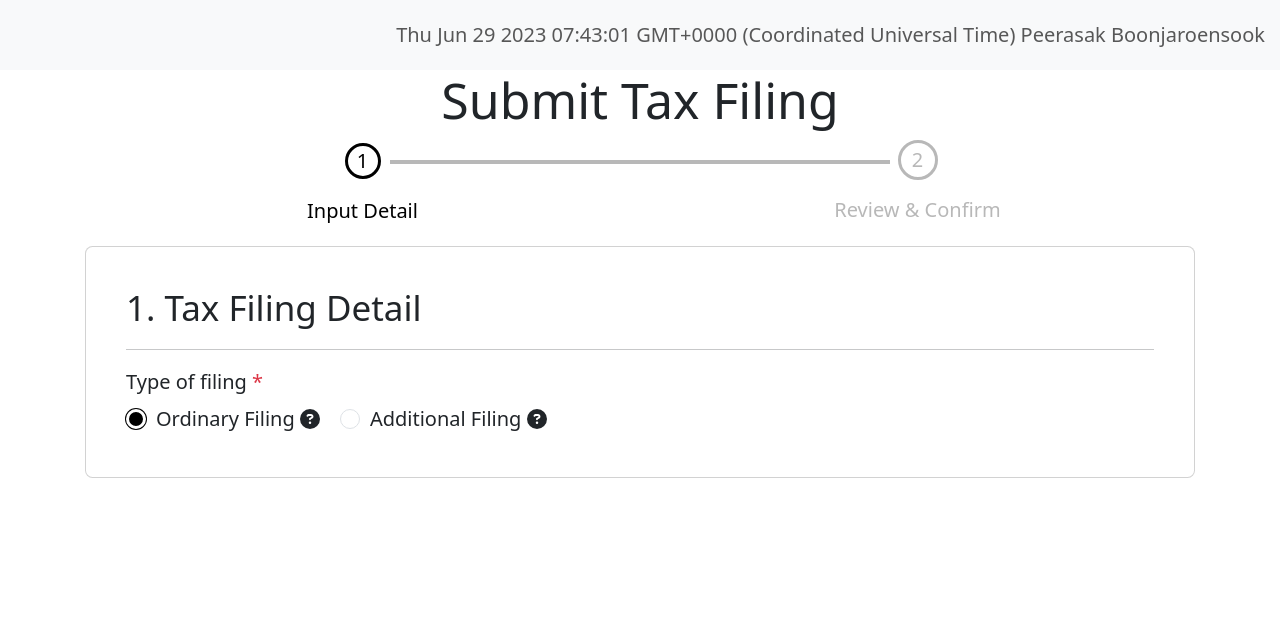
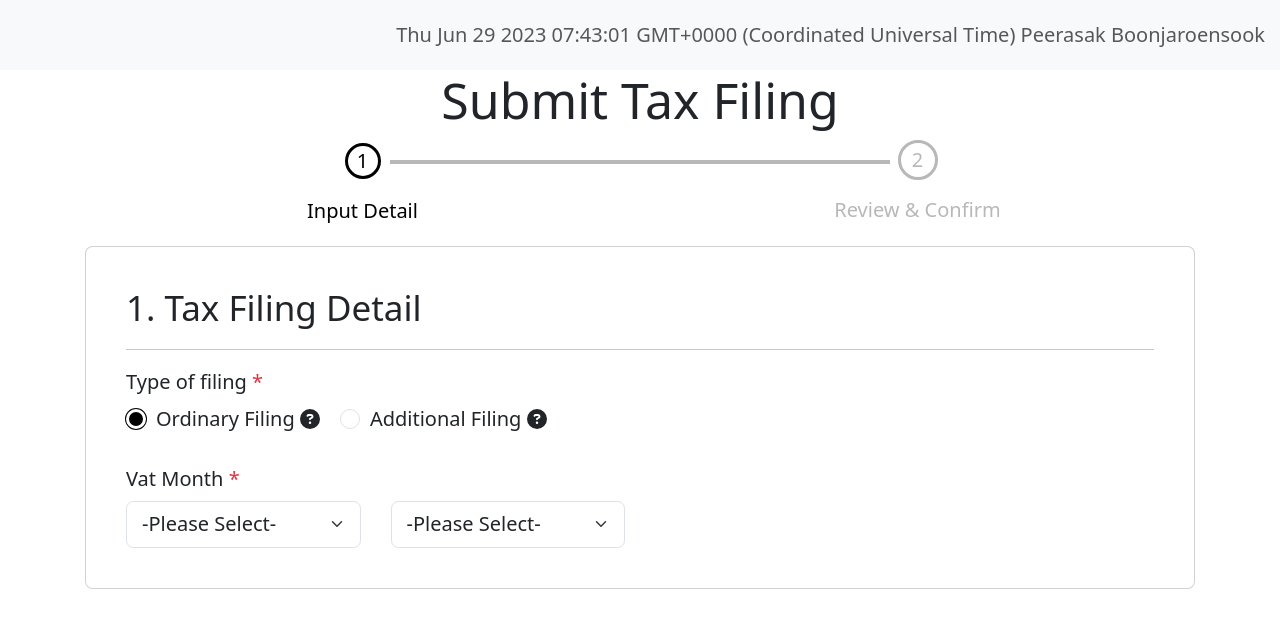
Before and after one commit to peerasak-b/tax-filing, an Angular app in the folder tax-filing/: page /tax-filing in a window 1280 px wide. Shown: the top 628 px of the page. Built offline with nearby package versions, Linux system fonts and the light colour scheme.

Commit message:
feat: ad component filing type

```diff
--- a/tax-filing/src/app/app.component.html
+++ b/tax-filing/src/app/app.component.html
@@ -1,2 +1 @@
-<!-- <router-outlet></router-outlet> -->
-<app-tax-filing></app-tax-filing>
+<router-outlet></router-outlet>
--- a/tax-filing/src/app/module/tax-filing/components/filing-type/filing-type.component.html
+++ b/tax-filing/src/app/module/tax-filing/components/filing-type/filing-type.component.html
@@ -13,14 +13,16 @@
                     <form [formGroup]="taxFilingTypeForm">
                         <div class="form-check  form-check-inline" *ngFor="let type of taxFilingType">
                             <input class="form-check-input" type="radio" formControlName="taxFilingType"
-                                id="flexRadioDefault1" value={{type.value}}>
+                                id="flexRadioDefault1" value={{type.code}} (change)="onSelect()">
                             <label class="form-check-label" for="flexRadioDefault1">
-                                {{type.text}}  <fa-icon [icon]="icon" title="{{type.text}}"></fa-icon>
+                                {{type.name}}  <fa-icon [icon]="icon" title="{{type.name}}"></fa-icon>
                             </label>
                         </div>
                     </form>
                 </div>
             </div>
+            <br />
+            <app-vat-month></app-vat-month>
         </div>
     </div>
 </div>
--- a/tax-filing/src/app/module/tax-filing/components/filing-type/filing-type.component.ts
+++ b/tax-filing/src/app/module/tax-filing/components/filing-type/filing-type.component.ts
@@ -10,8 +10,8 @@ import { faCircleQuestion } from '@fortawesome/free-solid-svg-icons';
 export class FilingTypeComponent  implements OnInit {
   public taxFilingTypeForm: FormGroup = new FormGroup({});
   public taxFilingType = [
-    {value: "1", text: "Ordinary Filing"},
-    {value: "2", text: "Additional Filing"}
+    {code: "1", name: "Ordinary Filing"},
+    {code: "2", name: "Additional Filing"}
   ]
   public icon = faCircleQuestion;
   get formGroup() {
@@ -26,4 +26,8 @@ export class FilingTypeComponent  implements OnInit {
         taxFilingType: new FormControl("1",[Validators.required]),
     });
   }
+
+  onSelect()  {
+      console.log(this.formGroup['taxFilingType'].value);
+  }
 }
--- a/tax-filing/src/app/module/tax-filing/components/tax-filing/tax-filing.component.ts
+++ b/tax-filing/src/app/module/tax-filing/components/tax-filing/tax-filing.component.ts
@@ -1,4 +1,4 @@
-import { Component } from '@angular/core';
+import { Input, OnInit, Output, Component } from '@angular/core';
 
 @Component({
   selector: 'app-tax-filing',
@@ -6,5 +6,7 @@ import { Component } from '@angular/core';
   styleUrls: ['./tax-filing.component.scss']
 })
 export class TaxFilingComponent {
-
+  @Input() filingType = "";
+  @Input() vatMonth = "";
+  @Input() vatYear = "";
 }
--- /dev/null
+++ b/tax-filing/src/app/module/tax-filing/components/vat-month/vat-month.component.html
@@ -0,0 +1,26 @@
+
+<div class="row">
+    <div class="col-12">
+        <h6>Vat Month <span class="text-danger">*</span></h6>
+    </div>
+</div>
+<form [formGroup]="vatMonthForm">
+    <div class="row">
+        <div class="col-3">
+            <select class="form-select col-3" id="month" formControlName="month">
+                <option value=null selected>-Please Select-</option>
+                <option *ngFor="let month of filterMonth" [ngValue]="month.code">
+                    {{month.name}}
+                </option>
+            </select>
+        </div>
+        <div class="col-3">
+            <select class="form-select" id="year" formControlName="year" (change)="onYearSelect()">
+                <option value=null selected>-Please Select-</option>
+                <option *ngFor="let year of years" [ngValue]="year.code">
+                    {{year.name}}
+                </option>
+            </select>
+        </div>
+    </div>
+</form>
--- /dev/null
+++ b/tax-filing/src/app/module/tax-filing/components/vat-month/vat-month.component.ts
@@ -0,0 +1,61 @@
+import { Component, OnInit } from '@angular/core';
+import { FormControl, FormGroup, Validators } from '@angular/forms';
+
+@Component({
+  selector: 'app-vat-month',
+  templateUrl: './vat-month.component.html',
+  styleUrls: ['./vat-month.component.scss']
+})
+
+export class VatMonthComponent implements OnInit {
+  public vatMonthForm: FormGroup = new FormGroup({});
+  public months = [
+    { code : '01', name : 'January'},
+    { code : '02', name : 'February'},
+    { code : '03', name : 'March'},
+    { code : '04', name : 'April'},
+    { code : '05', name : 'May'},
+    { code : '06', name : 'June'},
+    { code : '07', name : 'July'},
+    { code : '08', name : 'August'},
+    { code : '09', name : 'September'},
+    { code : '10', name : 'October'},
+    { code : '11', name : 'November'},
+    { code : '12', name : 'December'}
+  ];
+  public years = [
+    { code : '2020', name : '2020'},
+    { code : '2021', name : '2021'},
+    { code : '2022', name : '2022'},
+    { code : '2023', name : '2023'},
+  ];
+  filterMonth = this.months;
+  get formGroup() {
+    return this.vatMonthForm.controls;
+}
+  ngOnInit(): void {
+    this.createVatMonthForm();
+  }
+
+  createVatMonthForm() {
+      this.vatMonthForm = new FormGroup({
+        month: new FormControl(null,[Validators.required]),
+        year: new FormControl(null,[Validators.required]),
+    });
+  }
+
+  onYearSelect() {
+    if (this.formGroup['month'].value) {
+      this.formGroup['month'].setValue(null);
+    }
+
+    if (this.formGroup['year'].value == '2023') {
+      this.filterMonth = this.months.filter(index => Number(index.code) <= new Date().getMonth());
+    } else {
+      this.filterMonth = this.months;
+    }
+
+  }
+
+
+}
```
Also changed, not shown: tax-filing/src/app/app.module.ts (+3 -4 lines), tax-filing/src/app/module/tax-filing/tax-filing.module.ts (+10 -1 lines), tax-filing/src/app/module/tax-filing/components/vat-month/vat-month.component.scss (added), 1 other file (tests, documents, lock files or other folders).
